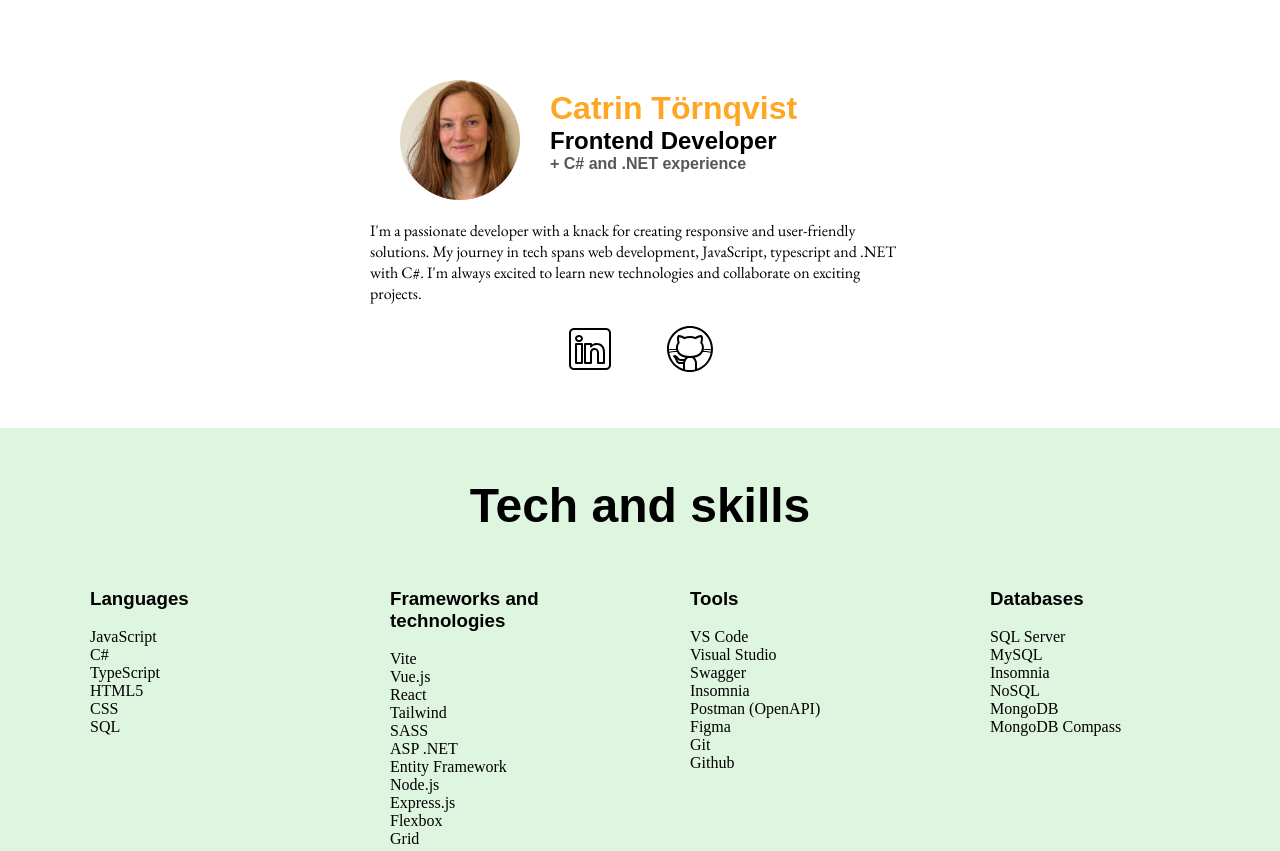
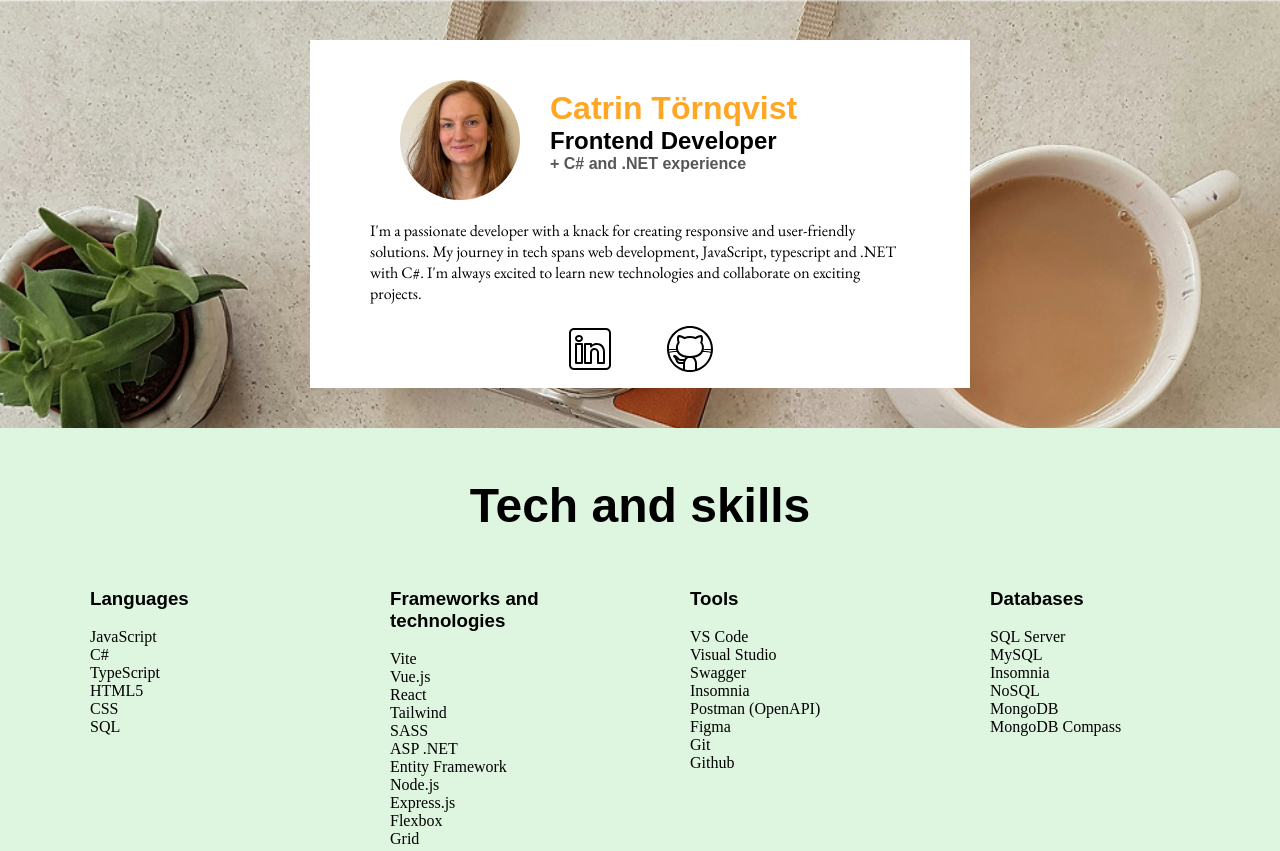
Before and after one commit to CatrinTQ/portfolio, a website: page index.html in a window 1280 px wide. Shown: the top 851 px of the page. Drawn offline with nearby package versions, Linux system fonts and the light colour scheme; files that its build step writes are made by us from their sources; the site is published under a folder, as on GitHub Pages, so addresses that start at the root find nothing; files whose address does not match are found by name; a web font is replaced by a local one.

Commit message:
Update _base.scss

```diff
--- a/src/styles/_base.scss
+++ b/src/styles/_base.scss
@@ -44,7 +44,7 @@ body {
 
 
 .container {
-    background-image: url("/src/imgs/background.jpg");
+    background-image: url("../src/imgs/background.jpg");
     background-size: cover;
     display: flex;
     flex-direction: column;
```
